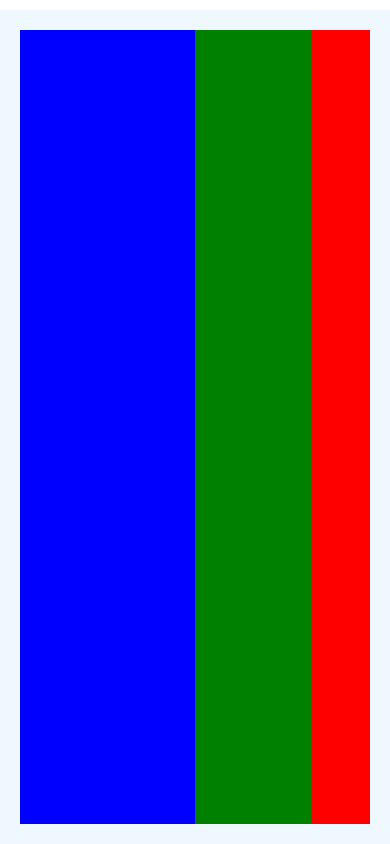
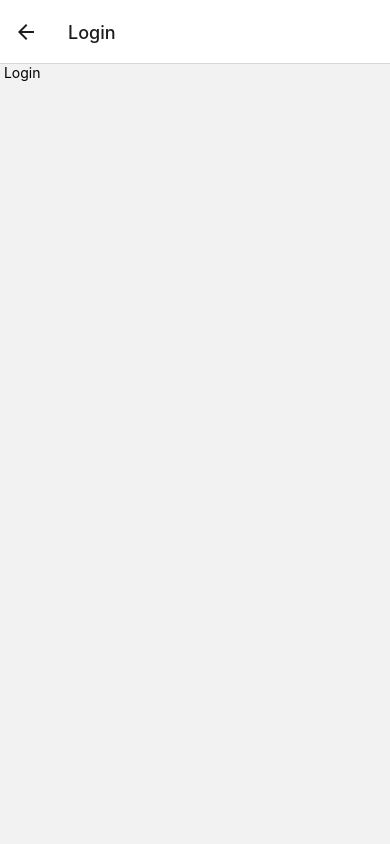
Before and after one commit to saurabhdutta047/TrackYourExpenses, a React Native app: screen /Login in a window 390 px wide. Built offline with nearby package versions, Linux system fonts and the light colour scheme.

Commit message:
feat(ReactNative): Introduced Navigation Stack

```diff
--- a/src/App.tsx
+++ b/src/App.tsx
@@ -1,217 +1,32 @@
-/**
- * Sample React Native App
- * https://github.com/facebook/react-native
- *
- * @format
- */
+import { NavigationContainer } from '@react-navigation/native';
+import * as React from 'react';
+import Onboarding from './screens/Onboarding';
+import { createNativeStackNavigator } from '@react-navigation/native-stack';
+import Login from './screens/Login';
 
-import React, { useState } from 'react';
-import type {PropsWithChildren} from 'react';
-import {
-  Button,
-  SafeAreaView,
-  ScrollView,
-  StatusBar,
-  StyleSheet,
-  Text,
-  useColorScheme,
-  View,
-} from 'react-native';
+export type RootStackParamsList = {
+  Onboarding: undefined,
+  Login: undefined,
+}
 
-import {
-  Colors,
-  DebugInstructions,
-  Header,
-  LearnMoreLinks,
-  ReloadInstructions,
-} from 'react-native/Libraries/NewAppScreen';
+const Stack = createNativeStackNavigator();
 
-// type SectionProps = PropsWithChildren<{
-//   title: string;
-// }>;
+const App = () => {
+  return (
+    <NavigationContainer>
+      <Stack.Navigator>
+        <Stack.Screen
+          name="Onboarding"
+          component={Onboarding}
+          options={{ headerShown: false }}
+        />
+        <Stack.Screen
+          name="Login"
+          component={Login}
+        />
+      </Stack.Navigator>
+    </NavigationContainer>
+  )
+}
 
-// function Section({children, title}: SectionProps): React.JSX.Element {
-//   const isDarkMode = useColorScheme() === 'dark';
-//   return (
-//     <View style={styles.sectionContainer}>
-//       <Text
-//         style={[
-//           styles.sectionTitle,
-//           {
-//             color: isDarkMode ? Colors.white : Colors.black,
-//           },
-//         ]}>
-//         {title}
-//       </Text>
-//       <Text
-//         style={[
-//           styles.sectionDescription,
-//           {
-//             color: isDarkMode ? Colors.light : Colors.dark,
-//           },
-//         ]}>
-//         {children}
-//       </Text>
-//     </View>
-//   );
-// }
-
-// function App(): React.JSX.Element {
-//   const isDarkMode = useColorScheme() === 'dark';
-
-//   const backgroundStyle = {
-//     backgroundColor: isDarkMode ? Colors.darker : Colors.lighter,
-//   };
-
-//   return (
-//     <SafeAreaView style={backgroundStyle}>
-//       <StatusBar
-//         barStyle={isDarkMode ? 'light-content' : 'dark-content'}
-//         backgroundColor={backgroundStyle.backgroundColor}
-//       />
-//       <ScrollView
-//         contentInsetAdjustmentBehavior="automatic"
-//         style={backgroundStyle}>
-//         <Header />
-//         <View
-//           style={{
-//             backgroundColor: isDarkMode ? Colors.black : Colors.white,
-//           }}>
-//           <Section title="Step 100">
-//             Edit <Text style={styles.highlight}>App.tsx</Text> to change this
-//             screen and then come back to see your edits.
-//           </Section>
-//           <Section title="See Your Changes">
-//             <ReloadInstructions />
-//           </Section>
-//           <Section title="Debug">
-//             <DebugInstructions />
-//           </Section>
-//           <Section title="Learn More">
-//             Read the docs to discover what to do next:
-//           </Section>
-//           <LearnMoreLinks />
-//         </View>
-//       </ScrollView>
-//     </SafeAreaView>
-//   );
-// }
-
-// const styles = StyleSheet.create({
-//   sectionContainer: {
-//     marginTop: 32,
-//     paddingHorizontal: 24,
-//   },
-//   sectionTitle: {
-//     fontSize: 24,
-//     fontWeight: '600',
-//   },
-//   sectionDescription: {
-//     marginTop: 8,
-//     fontSize: 18,
-//     fontWeight: '400',
-//   },
-//   highlight: {
-//     fontWeight: '700',
-//   },
-// });
-
-// export default App;
-
-// const styles = StyleSheet.create({
-//   center: {
-//     alignItems: 'center',
-//   },
-// });
-
-// type GreetingProps = {
-//   name: string;
-// };
-
-// const Greeting = (props: GreetingProps) => {
-//   return (
-//     <View>
-//       <Text>Hello {props.name}!</Text>
-//     </View>
-//   );
-// };
-
-// const LotsOfGreetings = () => {
-//   return (
-//     <View style={[styles.center, {top: 50}]}>
-//       <Greeting name="Rexxar" />
-//       <Greeting name="Jaina" />
-//       <Greeting name="Valeera" />
-//     </View>
-//   );
-// };
-// export default LotsOfGreetings;
-
-// const App = () => {
-//   const [count, setCount] = useState(0);
-
-//   return (
-//     <View>
-//       <Text> You clicked {count} times</Text>
-//       <Button
-//         onPress={ () => setCount(count + 1)}
-//         title='Click here!!!!'
-//       ></Button>
-//     </View>
-//   )
-// }
-// export default App;
-
-
-// const LotsOfStyles = () => {
-//   return (
-//     <View style={styles.containerView}>
-//       <Text style={styles.red}>just red</Text>
-//       <Text style={styles.bigBlue}>just bigBlue</Text>
-//       <Text style={[styles.bigBlue, styles.red]}>bigBlue, then red</Text>
-//       <Text style={[styles.red, styles.bigBlue]}>red, then bigBlue</Text>
-//       <Text style={styles.italicGreen}>Italic Green</Text>
-//     </View>
-//   );
-// };
-
-const styles = StyleSheet.create({
-  containerView: {
-    flex: 1,
-    marginTop: 10,
-    padding: 20,
-    backgroundColor: 'aliceblue',
-  },
-  bigBlue: {
-    color: 'blue',
-    fontWeight: 'bold',
-    fontSize: 30,
-  },
-  red: {
-    color: 'red',
-  },
-  italicGreen: {
-    color: 'green',
-    fontStyle: 'italic',
-    fontSize: 20,
-  }
-});
-
-// export default LotsOfStyles;
-
-const Flex = () => {
-  return (
-    <View
-    style={[
-      styles.containerView, {
-        flexDirection: 'row-reverse',
-      },
-    ]}>
-      <View style={{flex: 1, backgroundColor: 'red'}} />
-      <View style={{flex: 2, backgroundColor: 'green'}}/>
-      <View style={{flex: 3, backgroundColor: 'blue'}}/>
-      </View>
-  )
-
-}
-export default Flex;
+export default App
--- /dev/null
+++ b/src/screens/Login.tsx
@@ -0,0 +1,12 @@
+import * as React from 'react';
+import { Text, View } from 'react-native';
+
+const Login = () => {
+  return (
+    <View>
+      <Text> Login </Text>
+    </View>
+  )
+}
+
+export default Login
--- a/src/screens/Onboarding.tsx
+++ b/src/screens/Onboarding.tsx
@@ -0,0 +1,18 @@
+import { useNavigation } from '@react-navigation/native';
+import * as React from 'react';
+import { Alert, Button, Text, View } from 'react-native';
+
+const Onboarding = () => {
+    const navigation = useNavigation()
+    return (
+        <View>
+            <Text> Onboarding </Text>
+            <Button
+                title="Login"
+                onPress={() => navigation.navigate('Login')}
+            />
+        </View>
+    )
+}
+
+export default Onboarding
```
Also changed, not shown: package.json (+7 -1 lines), 2 other files (tests, documents, lock files or other folders).
